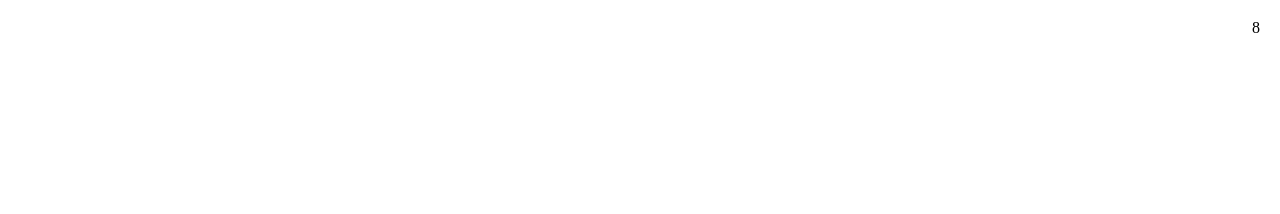
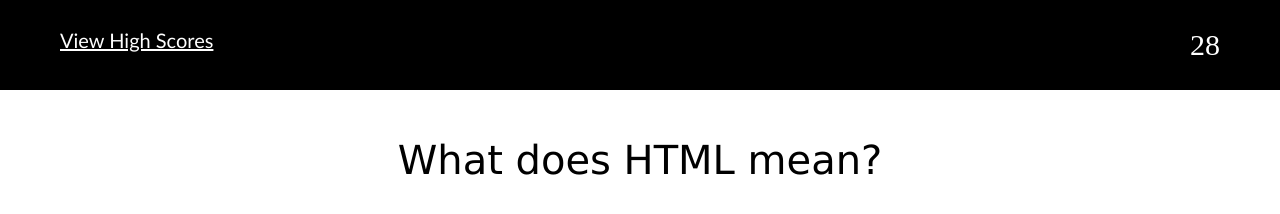
Before and after one commit to mjjust31/Code-Quiz, a plain HTML site: page index.html in a window 1280 px wide. Both pictures are taken after a click on the button "Start Quiz". Drawn offline with Linux system fonts and the light colour scheme.

Commit message:
building-question-container

```diff
--- a/assets/css/css/style.css
+++ b/assets/css/css/style.css
@@ -5,10 +5,26 @@
 .first-page-top {
   display: flex;
   justify-content: space-between;
+  background-color: black;
+}
+
+.high-score-link {
+  color: white;
+  font-size: 20px;
+  padding: 20px;
+  margin: 10px 40px;
+  font-family: 'Trebuchet MS', 'Lucida Sans Unicode', 'Lucida Grande', 'Lucida Sans', Arial, sans-serif;
+}
+
+.high-score-link:hover{
+  color: yellow;
 }
 
 .timer {
   padding: 20px;
+  color: white;
+  font-size: 30px;
+  margin: 10px 40px;
 }
 
 .button-start {
@@ -41,3 +57,12 @@
   text-align: center;
   font-weight: bold;
 }
+
+.question{
+  font-size: 40px;
+  text-align: center;
+  padding: 20px;
+  margin: 30px;
+  font-family:'Lucida Sans', 'Lucida Sans Regular', 'Lucida Grande', 'Lucida Sans Unicode', Geneva, Verdana, sans-serif;
+
+}
--- a/assets/css/js/script.js
+++ b/assets/css/js/script.js
@@ -1,23 +1,53 @@
 //set up prior to click
 
-var startButton = document.querySelector(".button-start");
 var navBar = document.querySelector(".first-page-top");
-var timer = document.querySelector(".high-score-link"); //needs to be a anchor tag
+var highScoreLink = document.querySelector(".high-score-link"); //needs to be a anchor tag
 var timer = document.querySelector(".timer");
+
 var instructions = document.querySelector(".game-instructions");
 var title = document.querySelector(".quiz-title");
+var startButton = document.querySelector(".button-start");
 
+var titlePage = document.querySelector(".game-start");
+
+var quizContainer = document.querySelector(".quiz-container");
+var question = document.querySelector(".question");
+
+
+var quizInfo = [
+  {
+    question: "What does HTML mean?",
+    choices: [
+      "Hyper Text Markup Language",
+      "How To Make Lasagna",
+      "Hype Text Make Langauage",
+      "Hyper Texting Makeup Language",
+    ],
+    answer: "Hyper Text Markup Langague",
+  },
+
+  {
+    question: "Which one is known as a Primitive Data Type?",
+    choices: ["Booleans", "Strings", "Number", "All of the Above"],
+    answer: "All of the Above",
+  },
+];
+
+// console.log(quizInfo[0].question)
+
+//start of game and main-page
+var timeLeft = 30;
+var score = 0;
+timer.textContent = timeLeft;
 title.textContent = "Code Quiz Challenge";
+highScoreLink.textContent = "View High Scores";
 instructions.textContent =
   "Try to answer the following code-related questions withing the time limit. Keep in mind that incorrect answers will penalize your score/time by ten seconds!";
 
 //start of quiz
 startButton.addEventListener("click", function () {
-  instructions.textContent = "";
-  title.textContent = "";
-  startButton.setAttribute("style", "display:none;");
+  titlePage.setAttribute("style", "display:none;");
   timer.textContent = timeLeft;
-  var timeLeft = 10;
 
   var timeInterval = setInterval(function () {
     timeLeft--;
@@ -27,4 +57,8 @@ startButton.addEventListener("click", function () {
       clearInterval(timeInterval);
     }
   }, 1000);
+
+ question.textContent = quizInfo[0].question;//rather than do each question. See if you can crate a for loop once you have the quiz set up.
+
+
 });
--- a/index.html
+++ b/index.html
@@ -8,8 +8,9 @@
     <link rel="stylesheet" href="./assets/css/css/style.css" />
   </head>
   <body>
+
     <nav class="first-page-top">
-      <h4 class="high-score-link"></h4>
+      <a href="#" class="high-score-link"></a>
       <p class="timer"></p>
     </nav>
 
@@ -27,6 +28,7 @@
           <li class="optionThree"></li>
           <li class="optionFour"></li>
         </ul>
+        <h4 class = "answerOutcome"></h4>
       </div>
     </section>
 
```
Also changed, not shown: 1 other file.
